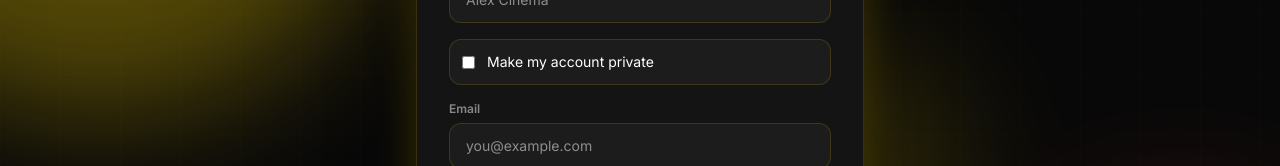
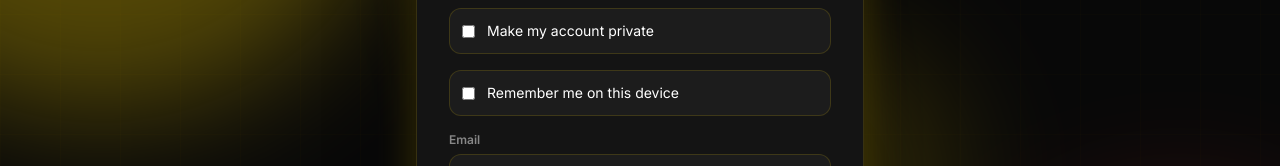
Before and after one commit to jaydev974/MyMovieGallery, a React (Vite) app in the folder frontend/: page /register in a window 1280 px wide. Shown: the part 286-452 px from the top of the page. Built offline with nearby package versions, Linux system fonts and the light colour scheme; no server answers.

Commit message:
Add remember-me option to signup

```diff
--- a/frontend/src/pages/auth/RegisterPage.tsx
+++ b/frontend/src/pages/auth/RegisterPage.tsx
@@ -21,6 +21,7 @@ export default function RegisterPage() {
   const [password, setPassword] = useState('');
   const [showPw, setShowPw] = useState(false);
   const [isPrivate, setIsPrivate] = useState(false);
+  const [rememberMe, setRememberMe] = useState(false);
   const [errors, setErrors] = useState<Record<string, string>>({});
   const { register, isLoading } = useAuthStore();
   const toast = useToast();
@@ -41,7 +42,7 @@ export default function RegisterPage() {
     e.preventDefault();
     if (!validate()) return;
     try {
-      await register(name, email, password, isPrivate);
+      await register(name, email, password, isPrivate, rememberMe);
       toast.success('Account created!', 'Welcome to MyMovieGallery 🎬');
       navigate('/dashboard');
     } catch {
@@ -92,6 +93,11 @@ export default function RegisterPage() {
         <label className="flex items-center gap-3 rounded-xl p-3 cursor-pointer" style={{ background: 'var(--card-secondary)', border: '1px solid var(--border)' }}>
           <input type="checkbox" checked={isPrivate} onChange={(e) => setIsPrivate(e.target.checked)} />
           <span className="text-sm" style={{ color: 'var(--text)' }}>Make my account private</span>
+        </label>
+
+        <label className="flex items-center gap-3 rounded-xl p-3 cursor-pointer" style={{ background: 'var(--card-secondary)', border: '1px solid var(--border)' }}>
+          <input type="checkbox" checked={rememberMe} onChange={(e) => setRememberMe(e.target.checked)} />
+          <span className="text-sm" style={{ color: 'var(--text)' }}>Remember me on this device</span>
         </label>
 
         <div>
```
